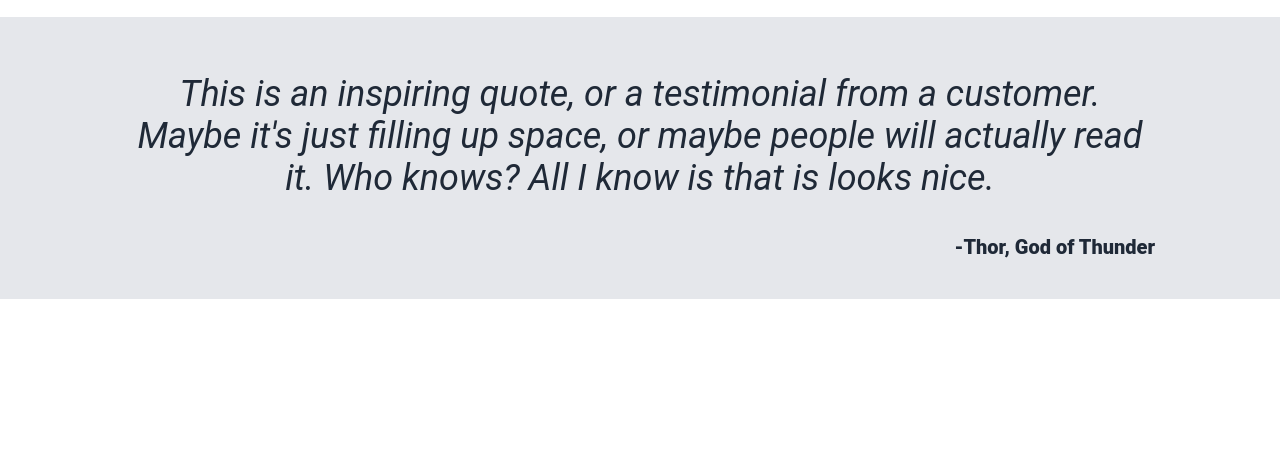
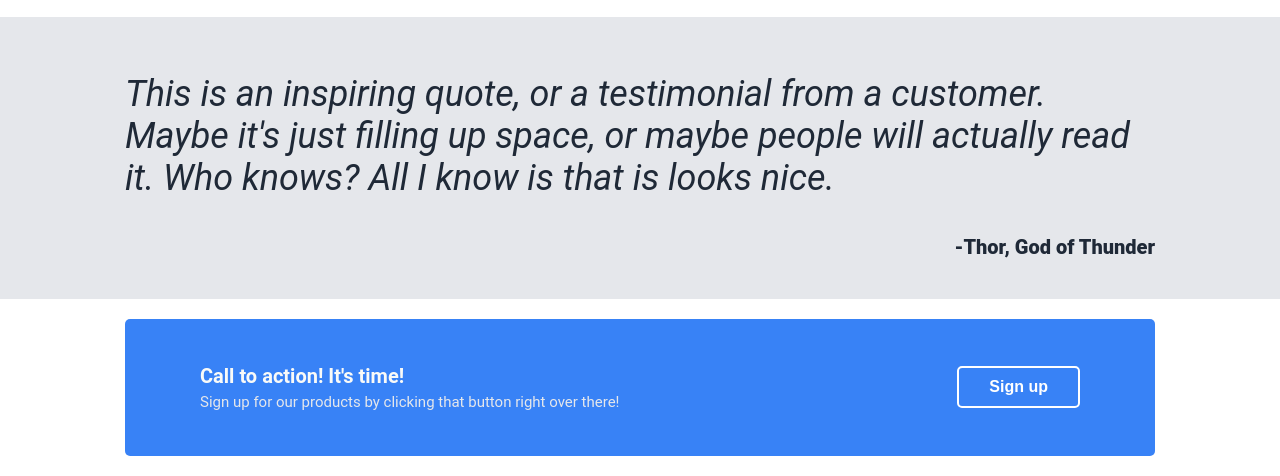
Before and after one commit to mraous/landing-page, a plain HTML site: page index.html in a window 1280 px wide. Shown: the part 902-1378 px from the top of the page. Before the commit the page ends 1201 px from the top, so only its background shows below. Drawn offline with Linux system fonts and the light colour scheme.

Commit message:
Add content and style to container 4

```diff
--- a/index.html
+++ b/index.html
@@ -69,6 +69,14 @@
     </div>
 
     <div class="container-4">
+        <div class="blue-container">
+            <div class="call-left">
+                <p class="call-title"><strong>Call to action! It's time!</strong></p>
+                <p class="call-text">Sign up for our products by clicking that button right over there!</p>
+            </div>
+
+            <button type="button" onclick="alert('This feature has not been implemented yet :(')">Sign up</button>
+        </div>
 
     </div>
 
--- a/style.css
+++ b/style.css
@@ -91,7 +91,6 @@ body {
 }
 
 .quote {
-    text-align: center;
     font-size: 36px;
     color: #1f2937;
     font-style: italic;
@@ -103,3 +102,40 @@ body {
     font-size: 20px;
     text-align: right;
 }
+
+/* Fourth container below */
+
+.container-4 {
+    padding: 20px 125px;
+}
+
+.blue-container {
+    background: #3882F6;
+    border-radius: 5px;
+    padding: 40px 75px;
+    display: flex;
+    justify-content: space-between;
+    align-items: center;
+}
+
+.call-title {
+    color: #F9FAF8;
+    font-size: 20px;
+    margin: 5px 0;
+}
+
+.call-text {
+    color: #e5e7eb;
+    font-size: 15px;
+    margin: 5px 0;
+}
+
+.blue-container button {
+    color: white;
+    font-size: 16px;
+    font-weight: bold;
+    background-color: #3882F6;
+    border: 2px solid white;
+    padding: 10px 30px;
+    border-radius: 5px;
+}
```
